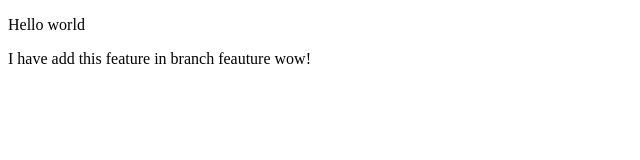
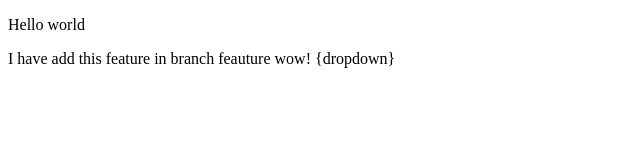
Before and after one commit to imrankhan992/myLocalRepo, a plain HTML site: page index.html in a window 1280 px wide. Shown: the full height of the page, 0-640 px from the left. Drawn offline with Linux system fonts and the light colour scheme.

Commit message:
add dropdown

```diff
--- a/index.html
+++ b/index.html
@@ -7,6 +7,6 @@
 </head>
 <body>
     <p>Hello world</p>
-    <p>I have add this feature in branch feauture wow!</p>
+    <p>I have add this feature in branch feauture wow! {dropdown}</p>
 </body>
 </html>
```
